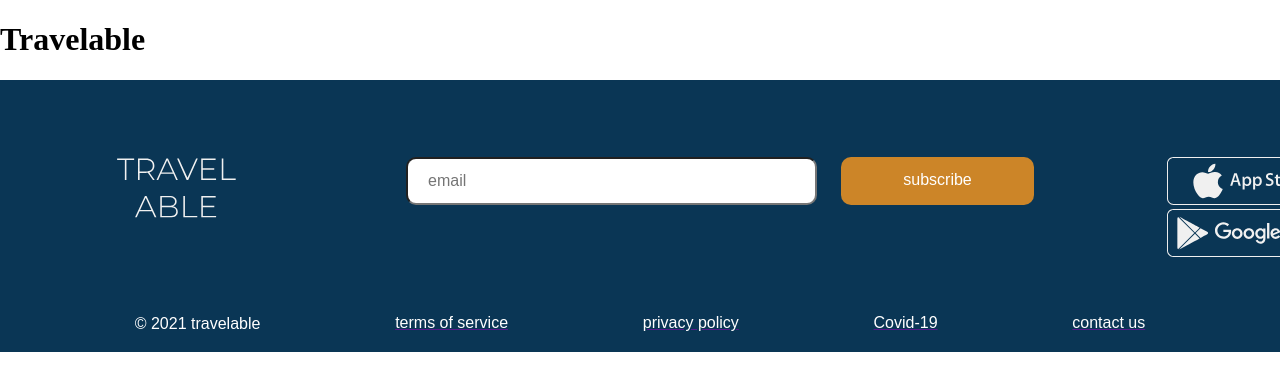
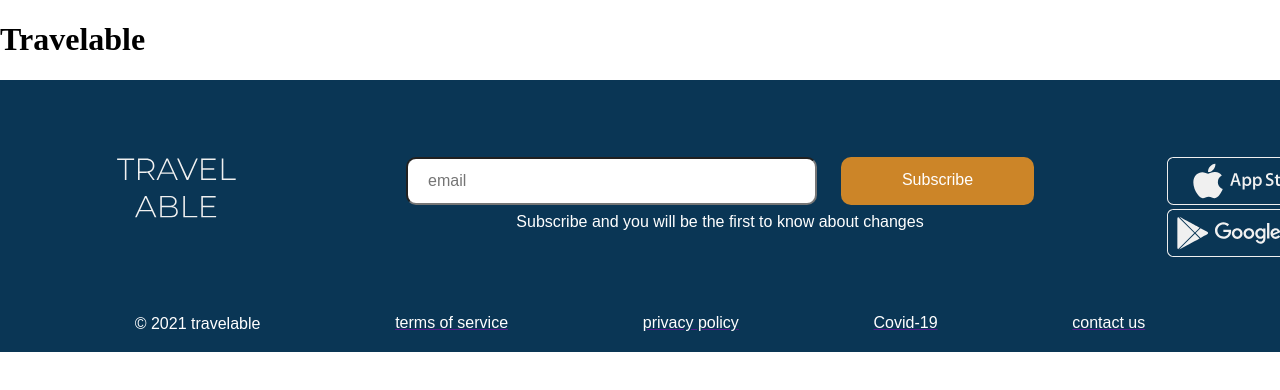
Before and after one commit to tatianakomar/travelable, a React (Create React App) app: page / in a window 1280 px wide. Shown: the top 390 px of the page. Built offline with nearby package versions, Linux system fonts and the light colour scheme.

Commit message:
layout, added subscribe text

```diff
--- a/src/components/Footer/Footer.js
+++ b/src/components/Footer/Footer.js
@@ -9,25 +9,26 @@ function Footer() {
               <img className="footer_logo" src="images/footer_logo.svg" alt="Travel Able text logo"></img>
             </li>
 
-            <li className="footer__input">
+            <div className="footer__input">
+              <div className="footer__input_email">
               <input type="email" id="email" name="email" placeholder="email"></input>
-            </li>
-            <li>
               <a href=""
-                class="button" target="_blank">subscribe</a>
-            </li>
+                className="button" target="_blank">Subscribe</a>
+                </div>
+                <p className="footer__input_text">Subscribe and you will be the first to know about changes</p>
+            </div>
 
 
             <ul className="footer__apps">
               <li>
-                <a href="" class="footer__column_link" target="_blank">
-                  <img src="images/app_store.svg" class="footer__app_icons"
+                <a href="" className="footer__column_link" target="_blank">
+                  <img src="images/app_store.svg" className="footer__app_icons"
                     alt="Apple App Store icon, white outline of an apple"></img>
                 </a>
               </li>
               <li>
-                <a href="" class="footer__column_link" target="_blank">
-                  <img src="images/google_play.svg" class="footer__app_icons"
+                <a href="" className="footer__column_link" target="_blank">
+                  <img src="images/google_play.svg" className="footer__app_icons"
                     alt="Google Play background"></img>
                 </a>
               </li>
--- a/src/components/Footer/__app_icons/footer__app_icons.css
+++ b/src/components/Footer/__app_icons/footer__app_icons.css
@@ -0,0 +1,7 @@
+.footer__app-icons {
+    transition: opacity 0.3s linear;
+  }
+
+  .footer__app-icons:hover {
+    opacity: 0.6;
+  }
--- a/src/components/Footer/__apps/footer__apps.css
+++ b/src/components/Footer/__apps/footer__apps.css
@@ -4,11 +4,3 @@
     list-style: none;
     padding-left: 133px;
   }
-
-  .footer__app-icons {
-    transition: opacity 0.3s linear;
-  }
-
-  .footer__app-icons:hover {
-    opacity: 0.6;
-  }
--- a/src/components/Footer/__input/footer__input.css
+++ b/src/components/Footer/__input/footer__input.css
@@ -1,6 +1,6 @@
 .footer__input {
-    width: 411px;
+    width: 628px;
     height: 48px;
     box-sizing: border-box;
     border-radius: 4px;
-  } /*why is width not implemented correctly?*/
+  }
--- /dev/null
+++ b/src/components/Footer/__input_email/footer__input_email.css
@@ -0,0 +1,4 @@
+.footer__input_email {
+  display: inline-flex;
+  flex-direction: row;
+}
--- /dev/null
+++ b/src/components/Footer/__input_text/footer__input_text.css
@@ -0,0 +1,5 @@
+.footer__input_text {
+  display: flex;
+  justify-content: center;
+ margin-top: 8px;
+}
--- a/src/index.css
+++ b/src/index.css
@@ -9,7 +9,8 @@
 @import url(./components/Footer/__row/footer__row.css);
 @import url(./components/Footer/_logo/footer_logo.css);
 @import url(./components/Footer/__input/footer__input.css);
-
+@import url(./components/Footer/__input_email/footer__input_email.css);
+@import url(./components/Footer/__input_text/footer__input_text.css);
 @import url(./components/Footer/__apps/footer__apps.css);
 @import url(./components/Footer/__column_link/footer__column_link.css);
 @import url(./components/Footer/__app_icons/footer__app_icons.css);
```
